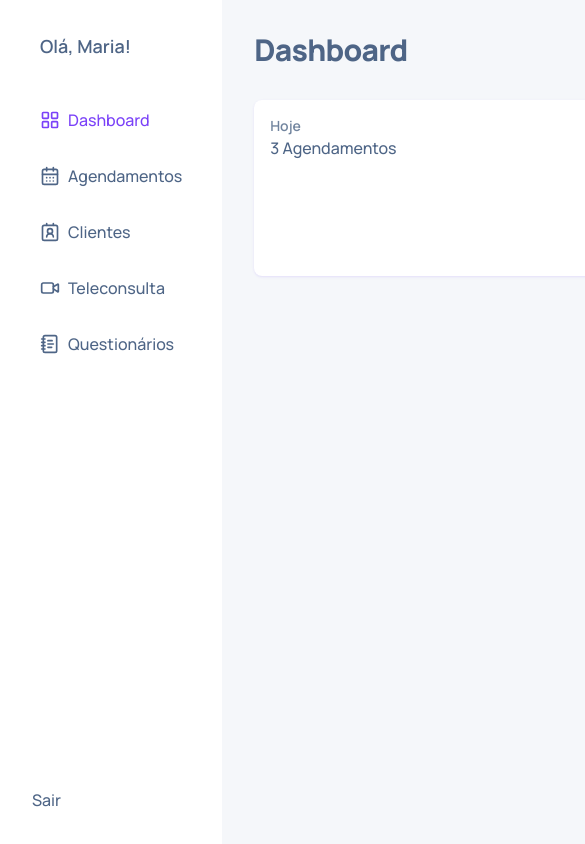
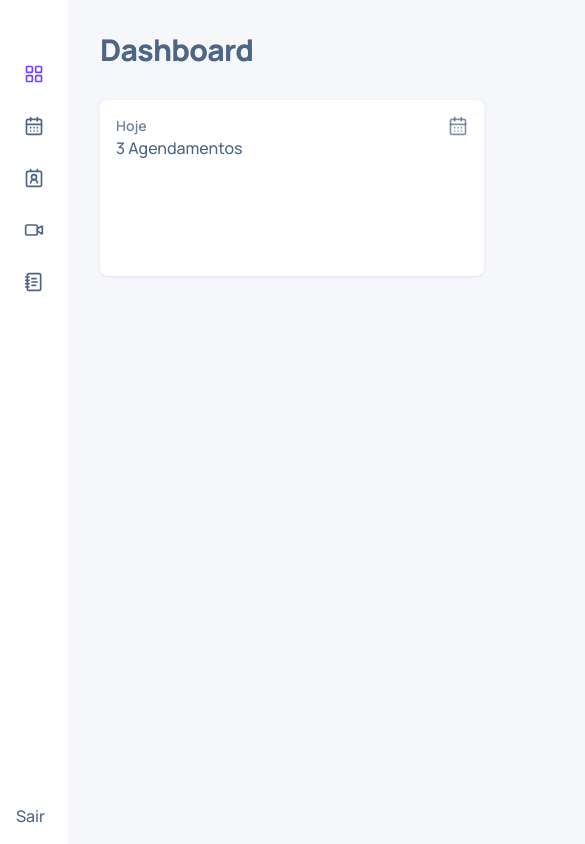
Before and after one commit to srdmatheus/sistema-para-psicologos, a Next.js app: page / in a window 390 px wide. Shown: the top 844 px of the page, 585 px wide, since content can reach past the window. Built offline with nearby package versions, Linux system fonts and the light colour scheme.

Commit message:
feat: add mobile styles

```diff
--- a/src/_components/app/sidebar/nav-item.tsx
+++ b/src/_components/app/sidebar/nav-item.tsx
@@ -3,7 +3,8 @@
 import Link from 'next/link';
 import { usePathname } from 'next/navigation';
 
-import { DynamicIcon, IconName } from '@/_components';
+import { DynamicIcon, IconName, Tooltip } from '@/_components';
+import { useMediaQuery } from '@/_hooks/use-media-query';
 import { cn } from '@/_lib/utils';
 
 export type NavItem = {
@@ -14,9 +15,15 @@ export type NavItem = {
 
 export const NavItem = ({ href, icon, name }: NavItem) => {
   const pathname = usePathname();
+  const isMobile = useMediaQuery('(max-width: 768px)');
+
   const isActive = pathname === href;
+
   return (
     <li key={href}>
+      <Tooltip.Provider>
+        <Tooltip.Root>
+          <Tooltip.Trigger asChild>
             <Link
               href={href}
               className={cn(
@@ -24,8 +31,16 @@ export const NavItem = ({ href, icon, name }: NavItem) => {
                 isActive && 'text-primary'
               )}
             >
-        <DynamicIcon name={icon} className="size-5" /> {name}
+              <DynamicIcon name={icon} className="size-5" /> {!isMobile && name}
             </Link>
+          </Tooltip.Trigger>
+          {isMobile && (
+            <Tooltip.Content>
+              <p>{name}</p>
+            </Tooltip.Content>
+          )}
+        </Tooltip.Root>
+      </Tooltip.Provider>
     </li>
   );
 };
--- a/src/_components/app/sidebar/sidebar.tsx
+++ b/src/_components/app/sidebar/sidebar.tsx
@@ -10,8 +10,10 @@ const navItems: NavItem[] = [
 
 export const Sidebar = () => {
   return (
-    <div className="flex h-full w-64 flex-col bg-background-foreground p-8">
-      <h2 className="pl-2 text-lg font-semibold">Olá, Maria!</h2>
+    <div className="flex h-full flex-col bg-background-foreground p-4 md:w-64 md:p-8">
+      <h2 className="hidden pl-2 text-lg font-semibold md:block">
+        Olá, Maria!
+      </h2>
       <nav className="flex-1 pt-10">
         <ul className="flex flex-col gap-4">
           {navItems.map((props) => (
```
Lines whose indentation alone changed are shown as unchanged.
